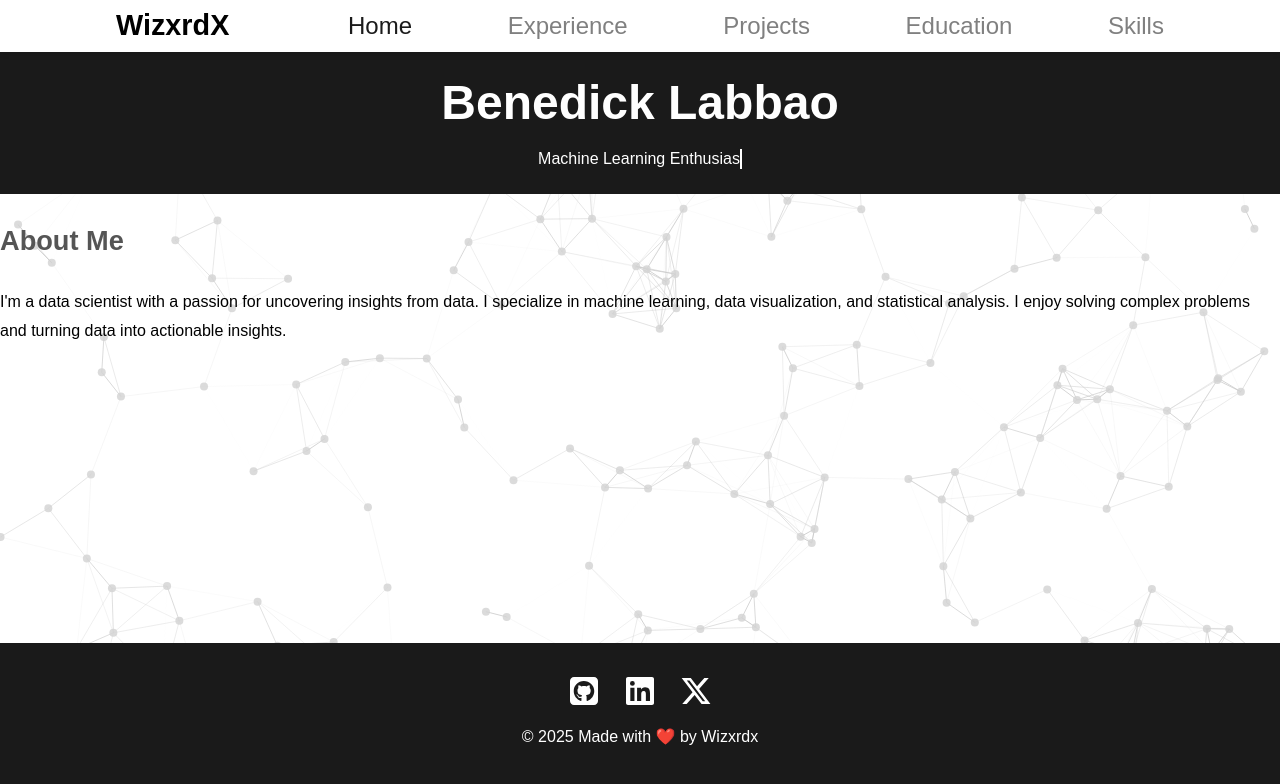
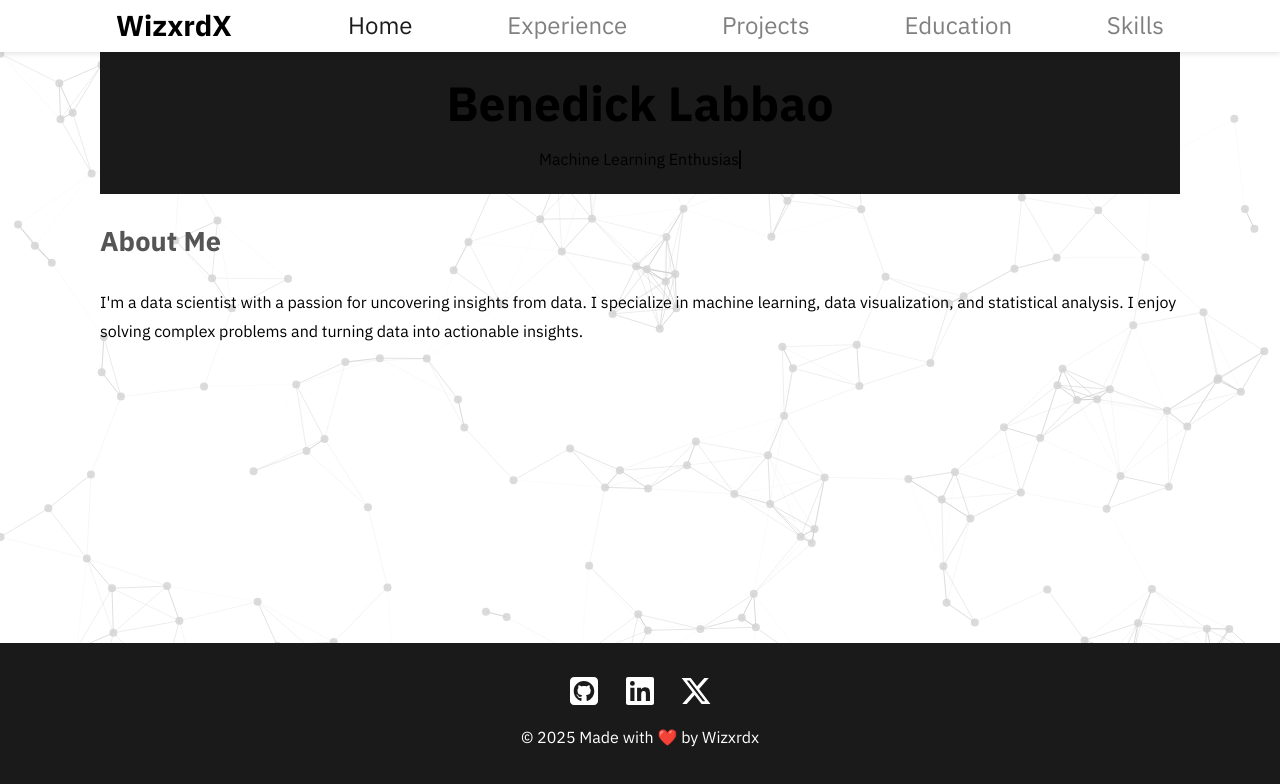
Before and after one commit to Wizxrdx/wizxrdx.github.io, a Next.js app: page / in a window 1280 px wide. Shown: the top 784 px of the page. Built offline with nearby package versions, Linux system fonts and the light colour scheme.

Commit message:
Refactor layout and styles: integrate Google Fonts, adjust font-family, and enhance content layout

```diff
--- a/src/app/layout.tsx
+++ b/src/app/layout.tsx
@@ -3,9 +3,27 @@ import Background from "../components/Background/Background";
 import Navbar from "../components/Navbar/Navbar";
 import Footer from "../components/Footer/Footer";
 
+import { IBM_Plex_Sans, Newsreader } from 'next/font/google'
+const ibmPlexSans = IBM_Plex_Sans({
+  subsets: ['latin'],
+  weight: ['400', '500', '600', '700'],
+  variable: '--font-ibm-plex-sans',
+})
+
+const newsreader = Newsreader({
+      weight: ['400', '700'],
+      subsets: ['latin'],
+      variable: '--font-newsreader',
+      display: 'swap',
+    });
+
+import { config } from '@fortawesome/fontawesome-svg-core'
+import '@fortawesome/fontawesome-svg-core/styles.css'
+config.autoAddCss = false
+
 export default function RootLayout({children}: {children: React.ReactNode}) {
   return (
-    <html lang="en">
+    <html lang="en" className={`${ibmPlexSans.variable} ${newsreader.variable}`}>
       <body>
         <Background />
         <div className="layout">
--- a/src/components/TextTypingAnimation/TextTypingAnimation.module.css
+++ b/src/components/TextTypingAnimation/TextTypingAnimation.module.css
@@ -2,7 +2,7 @@
     display: inline-block;
     overflow: hidden;
     white-space: nowrap;
-    border-right: 0.15em solid white;
+    border-right: 0.15em solid rgb(0, 0, 0);
     animation: blink-caret 0.9s step-end infinite;
     height: fit-content;
     font-size: 1rem;
--- a/src/styles/globals.css
+++ b/src/styles/globals.css
@@ -1,10 +1,9 @@
 html,
 body {
-  font-family: IBM Plex Sans, Newsreader, sans-serif;
+  font-family: IBM Plex Sans, sans-serif;
   margin: 0;
   padding: 0;
   line-height: 1.8;
-  font-weight: 300;
   height: 100%;
 }
 
@@ -13,14 +12,8 @@ section {
   padding: 0;
 }
 
-header {
-  background-color: #333;
-  color: white;
-}
-
 nav ul {
   list-style: none;
-  display: flex;
 }
 
 .layout {
@@ -35,10 +28,17 @@ a {
   transition: color 0.3s ease;
 }
 
-a:hover {
-  color: #333;
+.content {
+  flex: 1; /* Push the footer to the bottom */
+  max-width: 1080px;
+  margin: 0 auto;
+  width: 100%;
 }
 
-.content {
-  flex: 1; /* Push the footer to the bottom */
+@media (max-width: 768px) {
+    .content {
+    flex: 1; /* Push the footer to the bottom */
+    max-width: 1080px;
+    margin: 0;
+  }
 }
```
